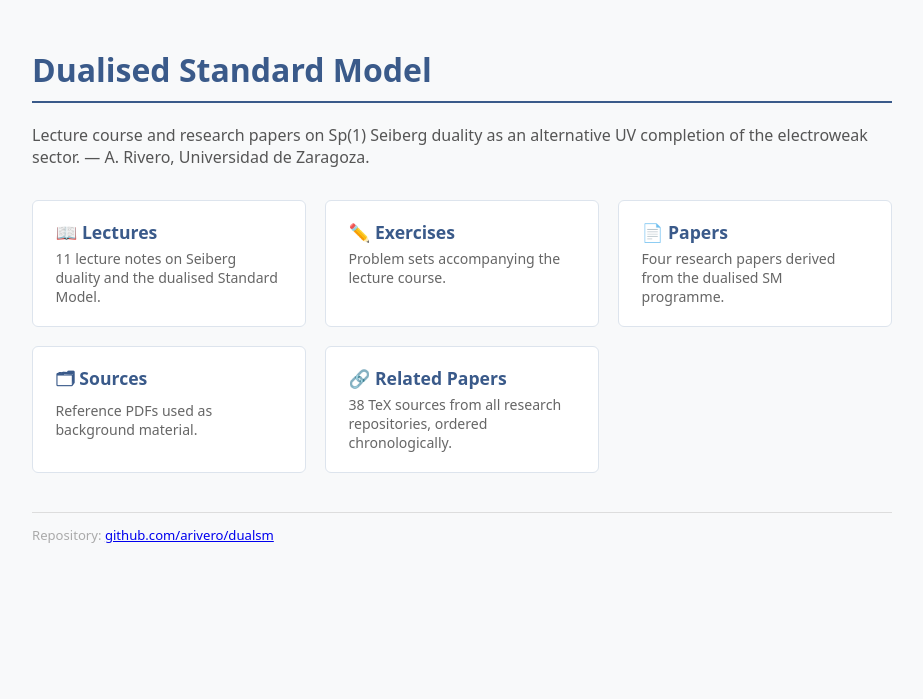
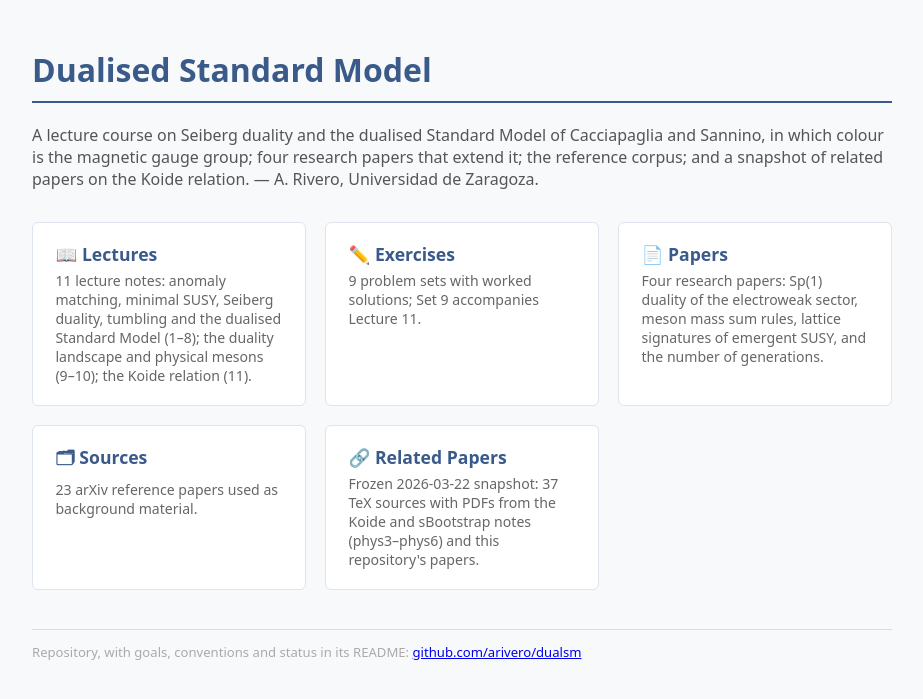
Before and after one commit to arivero/dualsm, a Jekyll site: the page built from index.html, in a window 1280 px wide. Shown: the top 699 px of the page, without its empty margins (178-1101 px from the left). Built offline with Jekyll 4.4.1, drawn with Linux system fonts in a browser that asks for light colours.

Commit message:
Site metadata: describe the whole corpus
_config.yml's description and the landing-page subtitle described the
site as Paper 1's topic (Sp(1) duality of the electroweak sector). They
now describe the course (11 lectures, 9 exercise sets, colour as the
magnetic group), the four papers, the 23 reference PDFs and the
2026-03-22 related-papers snapshot; each card states what it holds.

Co-Authored-By: Claude Opus 5.5 (1M context) <noreply@anthropic.com>

```diff
--- a/_config.yml
+++ b/_config.yml
@@ -1,5 +1,5 @@
 title: Dualised Standard Model
-description: Lecture course and research papers on Sp(1) Seiberg duality as UV completion of the electroweak sector
+description: Lecture course (11 lectures, 9 exercise sets) on Seiberg duality and the dualised Standard Model, four research papers, 23 reference papers, and a 2026-03-22 snapshot of related Koide and sBootstrap papers
 baseurl: /dualsm
 url: https://arivero.github.io
 
--- a/index.html
+++ b/index.html
@@ -20,32 +20,34 @@
 </head>
 <body>
 <h1>Dualised Standard Model</h1>
-<p class="sub">Lecture course and research papers on Sp(1) Seiberg duality as an alternative
-UV completion of the electroweak sector. — A. Rivero, Universidad de Zaragoza.</p>
+<p class="sub">A lecture course on Seiberg duality and the dualised Standard Model of
+Cacciapaglia and Sannino, in which colour is the magnetic gauge group; four research papers
+that extend it; the reference corpus; and a snapshot of related papers on the Koide relation.
+— A. Rivero, Universidad de Zaragoza.</p>
 
 <div class="grid">
   <a class="card" href="{{ site.baseurl }}/lectures/">
     <h2>📖 Lectures</h2>
-    <p>11 lecture notes on Seiberg duality and the dualised Standard Model.</p>
+    <p>11 lecture notes: anomaly matching, minimal SUSY, Seiberg duality, tumbling and the dualised Standard Model (1–8); the duality landscape and physical mesons (9–10); the Koide relation (11).</p>
   </a>
   <a class="card" href="{{ site.baseurl }}/exercises/">
     <h2>✏️ Exercises</h2>
-    <p>Problem sets accompanying the lecture course.</p>
+    <p>9 problem sets with worked solutions; Set 9 accompanies Lecture 11.</p>
   </a>
   <a class="card" href="{{ site.baseurl }}/papers/">
     <h2>📄 Papers</h2>
-    <p>Four research papers derived from the dualised SM programme.</p>
+    <p>Four research papers: Sp(1) duality of the electroweak sector, meson mass sum rules, lattice signatures of emergent SUSY, and the number of generations.</p>
   </a>
   <a class="card" href="{{ site.baseurl }}/sources/">
     <h2>🗂 Sources</h2>
-    <p>Reference PDFs used as background material.</p>
+    <p>23 arXiv reference papers used as background material.</p>
   </a>
   <a class="card" href="{{ site.baseurl }}/related-papers/">
     <h2>🔗 Related Papers</h2>
-    <p>38 TeX sources from all research repositories, ordered chronologically.</p>
+    <p>Frozen 2026-03-22 snapshot: 37 TeX sources with PDFs from the Koide and sBootstrap notes (phys3–phys6) and this repository's papers.</p>
   </a>
 </div>
 
-<footer>Repository: <a href="https://github.com/arivero/dualsm">github.com/arivero/dualsm</a></footer>
+<footer>Repository, with goals, conventions and status in its README: <a href="https://github.com/arivero/dualsm">github.com/arivero/dualsm</a></footer>
 </body>
 </html>
```
